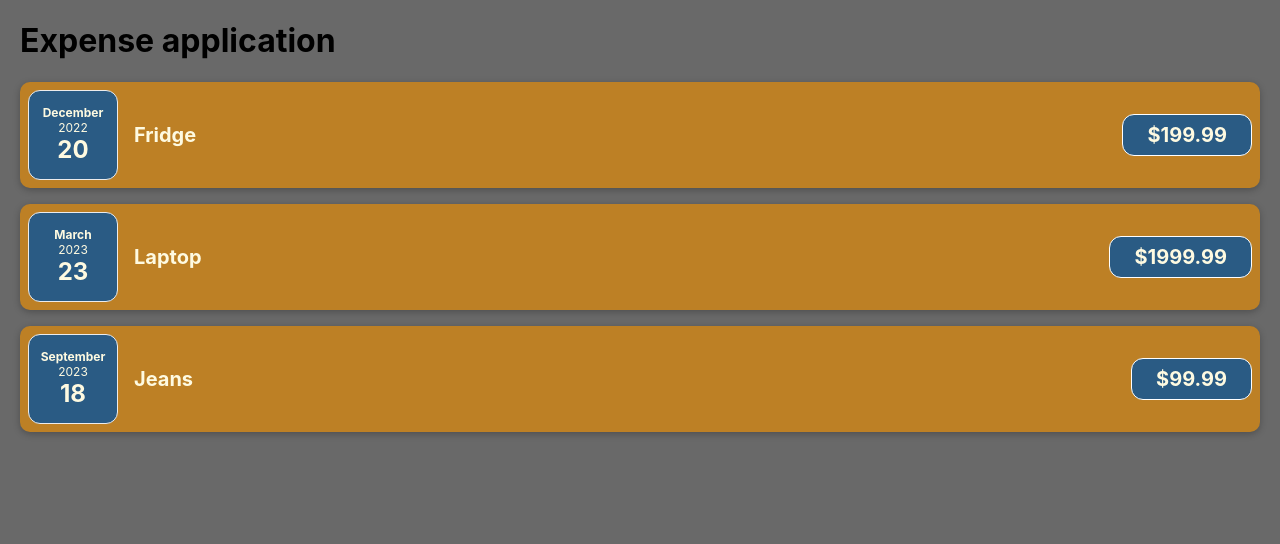
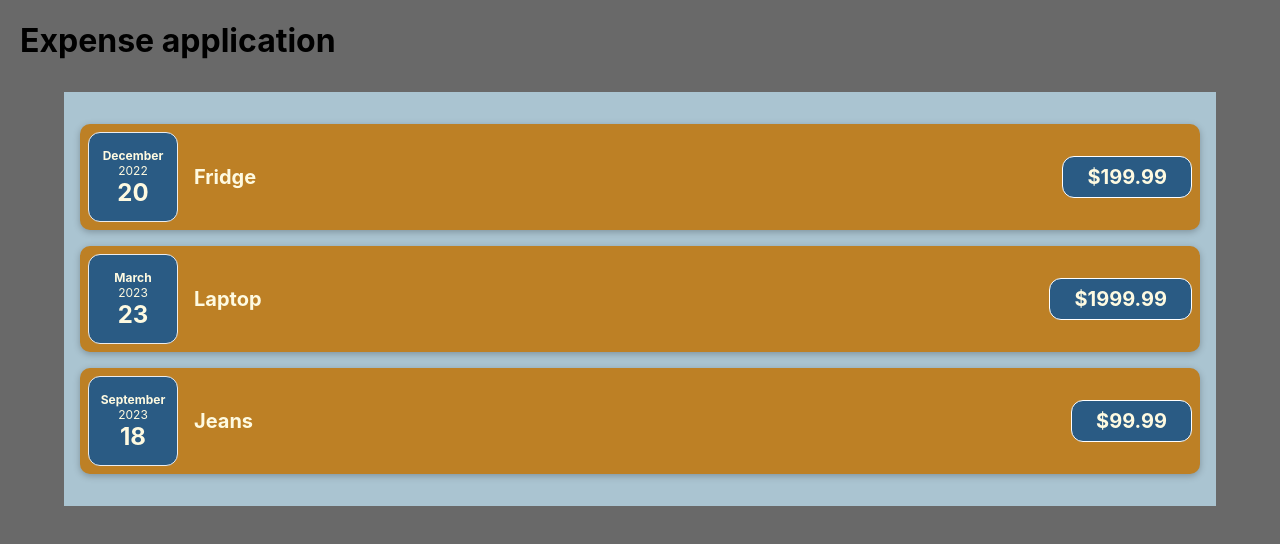
Before and after one commit to DmytroAkymov/expense-management-react, a JavaScript app: page / in a window 1280 px wide. Shown: the top 544 px of the page. Built offline with nearby package versions, Linux system fonts and the light colour scheme.

Commit message:
Costs.css

```diff
--- a/src/App.js
+++ b/src/App.js
@@ -19,7 +19,12 @@ function App() {
         },
     ];
 
-    return <Costs cost={cost}></Costs>;
+    return (
+        <div>
+            <h1>Expense application</h1>
+            <Costs cost={cost}></Costs>{' '}
+        </div>
+    );
 }
 
 export default App;
--- /dev/null
+++ b/src/components/Costs.css
@@ -0,0 +1,7 @@
+.costs {
+  padding: 1rem;
+  background-color: #aac4d1;
+  margin: 2rem auto;
+  width: 70rem;
+  max-width: 95%;
+}
--- a/src/components/Costs.js
+++ b/src/components/Costs.js
@@ -1,9 +1,9 @@
 import CostItem from './CostItem';
+import './Costs.css';
 
 function Costs(props) {
     return (
-        <div>
-            <h1>Expense application</h1>
+        <div className="costs">
             <CostItem
                 date={props.cost[0].date}
                 description={props.cost[0].description}
```
